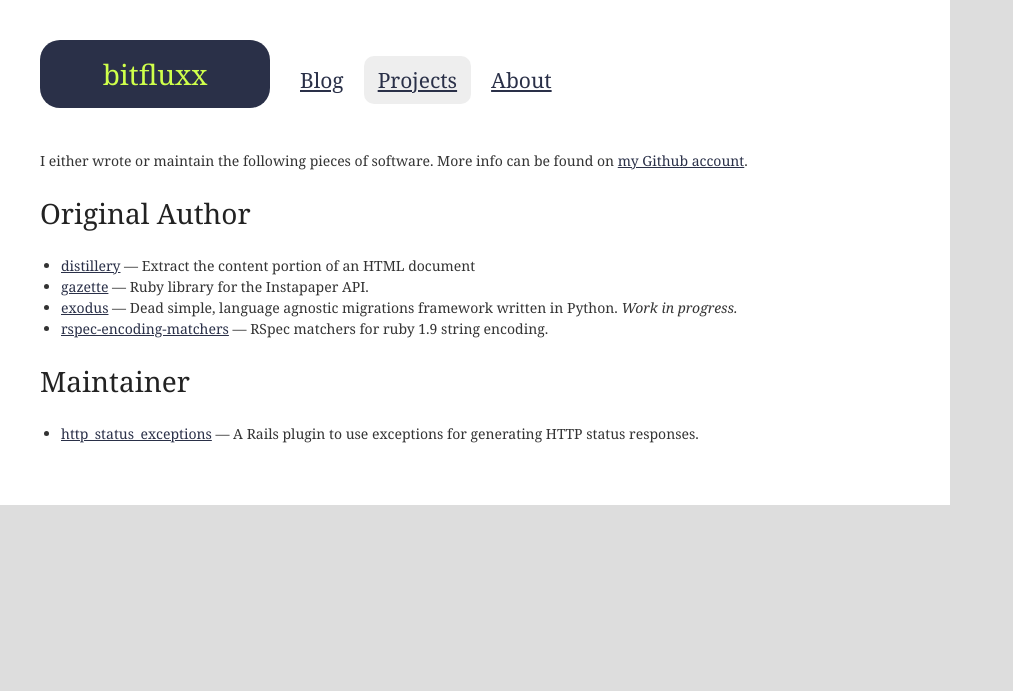
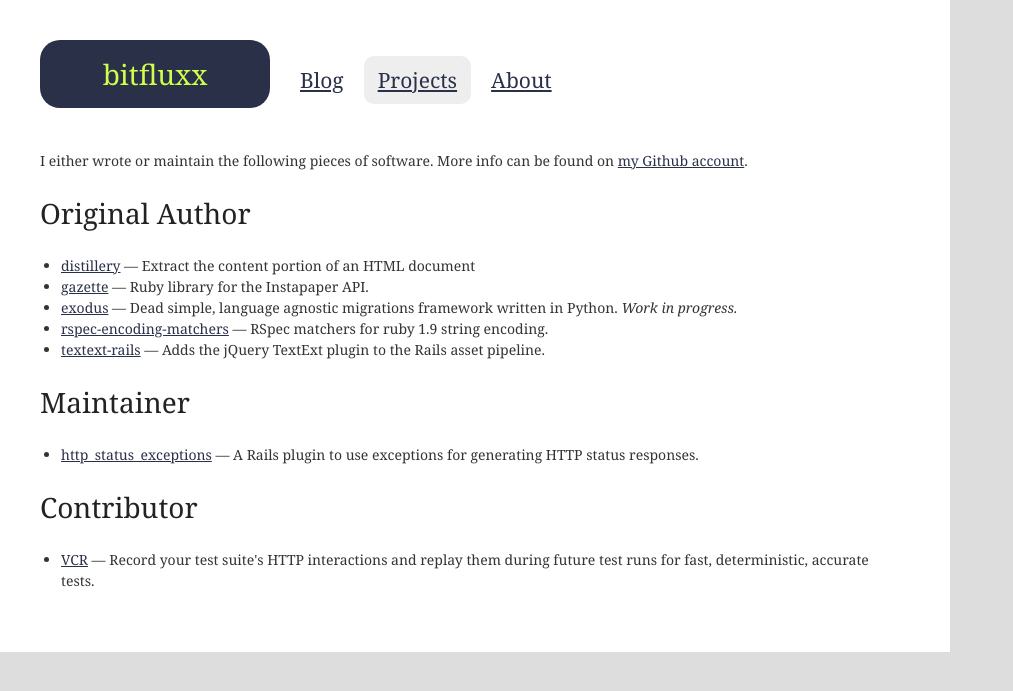
Before and after one commit to Fluxx/bitfluxx.com, a Jekyll site: the page built from projects.html, in a window 1280 px wide. Shown: the top 691 px of the page, without its empty margins (0-1013 px from the left). Built offline with Jekyll 4.4.1, drawn with Linux system fonts in a browser that asks for light colours.

Commit message:
Update project page with new projects

```diff
--- a/projects.html
+++ b/projects.html
@@ -23,6 +23,9 @@ section: projects
     <li>
       <a href="https://github.com/Fluxx/rspec-encoding-matchers">rspec-encoding-matchers</a> &mdash; RSpec matchers for ruby 1.9 string encoding.
     </li>
+    <li>
+      <a href="https://github.com/Fluxx/textext-rails">textext-rails</a> &mdash; Adds the jQuery TextExt plugin to the Rails asset pipeline.
+    </li>
   </ul>
 
   <h2>Maintainer</h2>
@@ -32,4 +35,10 @@ section: projects
       <a href="https://github.com/wvanbergen/http_status_exceptions">http_status_exceptions</a> &mdash; A Rails plugin to use exceptions for generating HTTP status responses.
     </li>
   </ul>
+
+  <h2>Contributor</h2>
+
+  <ul>
+    <li>
+      <a href="https://github.com/myronmarston/vcr">VCR</a> &mdash; Record your test suite's HTTP interactions and replay them during future test runs for fast, deterministic, accurate tests.
 </section>
```
Also changed, not shown: 1 other file.
